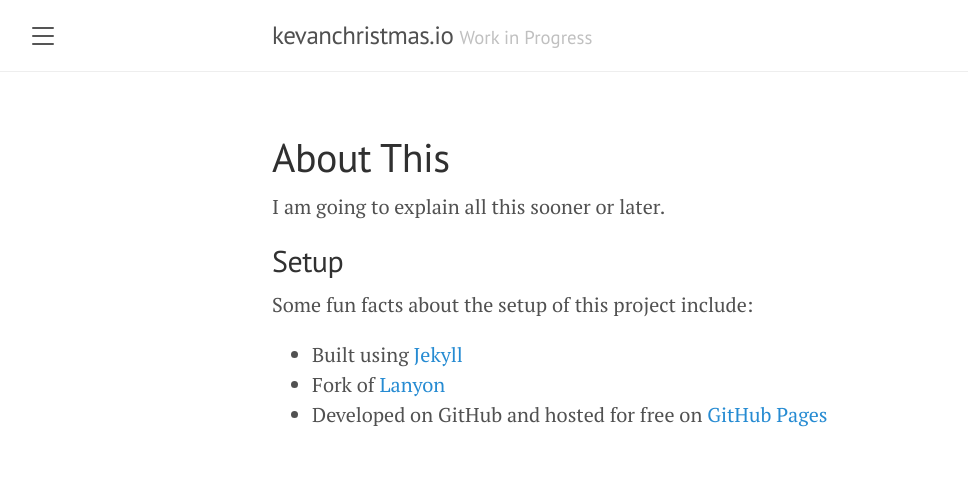
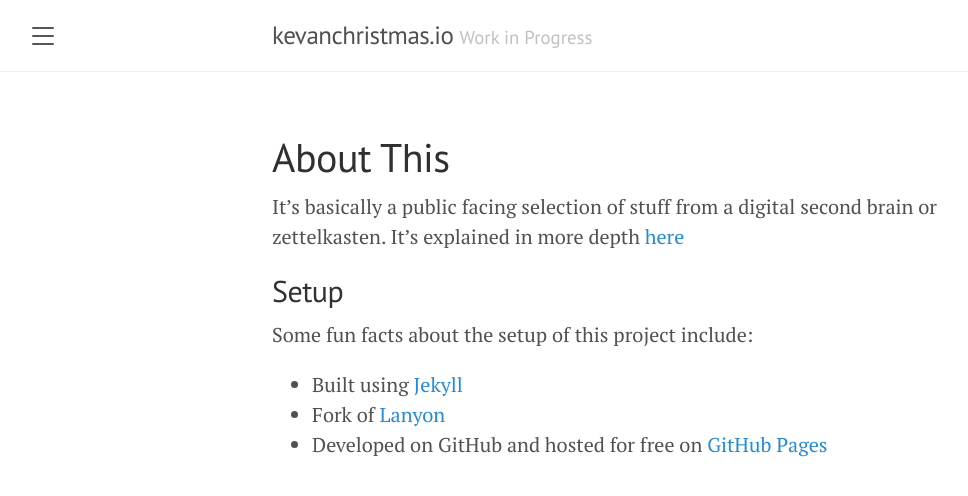
Before and after one commit to kevanchristmas/kevanchristmas.gitHub.io, a Jekyll site: the page built from about this.md, in a window 1280 px wide. Shown: the top 496 px of the page, without its empty margins (8-976 px from the left). Built offline with Jekyll 4.4.1, drawn with Linux system fonts in a browser that asks for light colours.

Commit message:
Fixes
Fixed the internal link in Article one and the About page

```diff
--- a/about this.md
+++ b/about this.md
@@ -3,8 +3,7 @@ layout: page
 title: About This
 ---
 
-I am going to explain all this sooner or later.
-
+It's basically a public facing selection of stuff from a digital second brain or zettelkasten. It's explained in more depth [here](https://kevanchristmas.github.io/2024/02/02/whats-it-for/)
 
 ## Setup
 
```
Also changed, not shown: _posts/2024-02-02-whats it for.md (+1 -1 lines).
